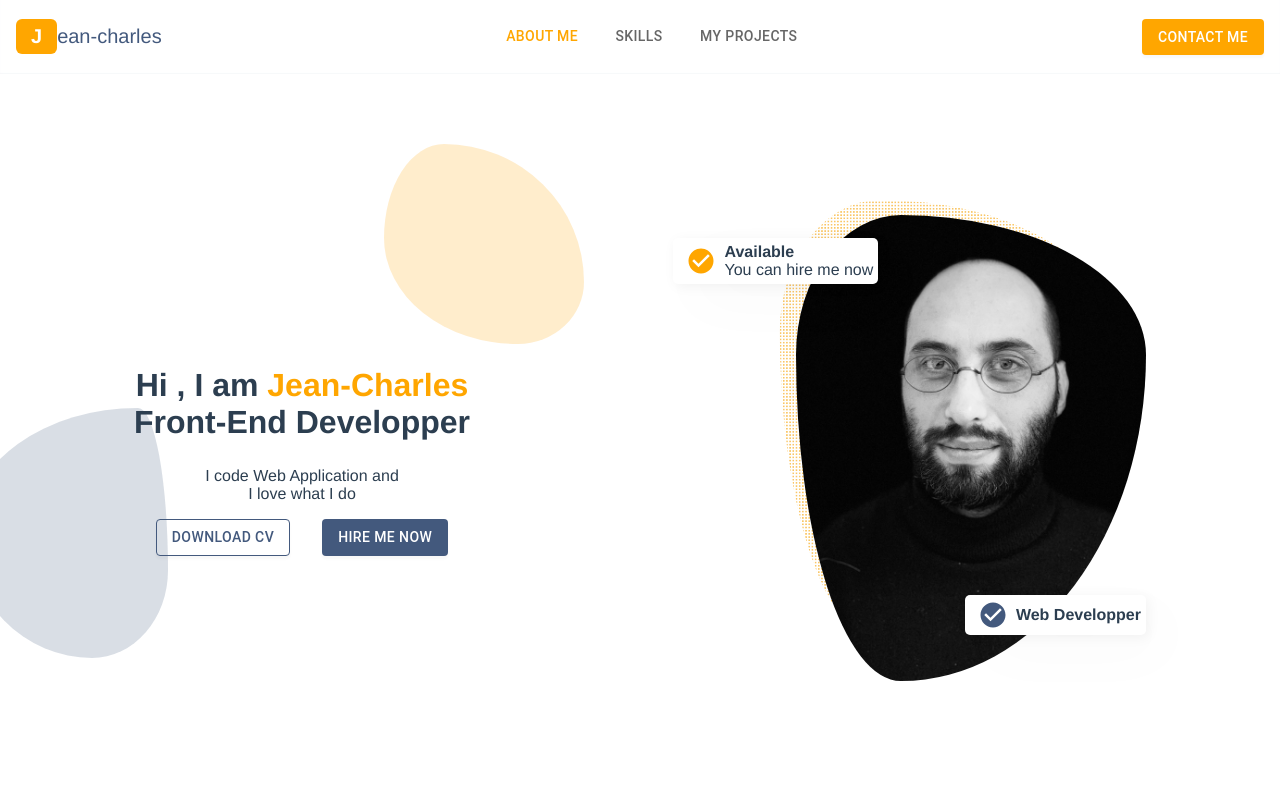
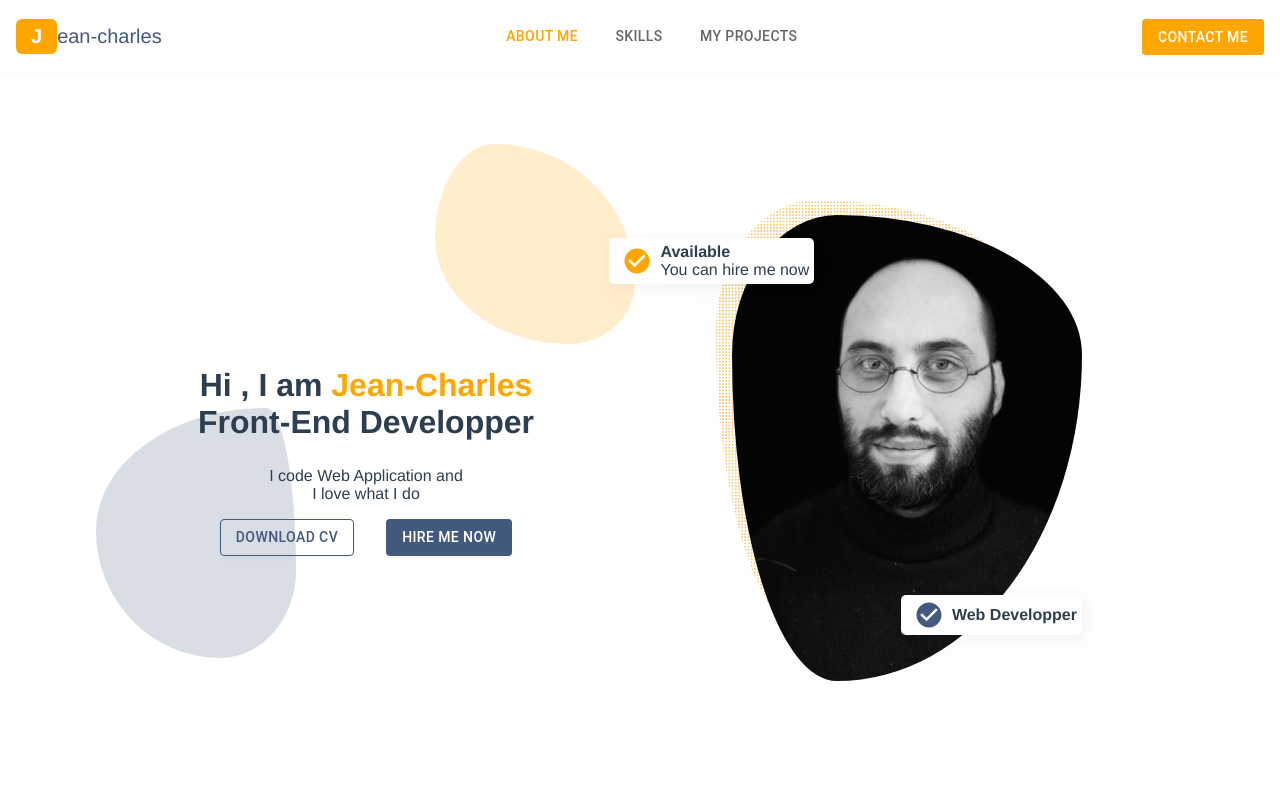
Before and after one commit to Cadegan/portfolio, a React (Create React App) app: page / in a window 1280 px wide. Shown: the top 800 px of the page. Built offline with nearby package versions, Linux system fonts and the light colour scheme; no server answers.

Commit message:
Global Section Css

```diff
--- a/src/styles/_global.css
+++ b/src/styles/_global.css
@@ -1 +1 @@
-html{font-family:Avenir,Helvetica,Arial,sans-serif;-webkit-font-smoothing:antialiased;-moz-osx-font-smoothing:grayscale;text-align:center;color:#2c3e50}body{margin:0;display:flex;flex-direction:column}#root{display:flex;flex-direction:column;min-height:100vh}main{margin-top:2rem}section{margin-bottom:4rem}
+html{font-family:Avenir,Helvetica,Arial,sans-serif;-webkit-font-smoothing:antialiased;-moz-osx-font-smoothing:grayscale;text-align:center;color:#2c3e50}body{margin:0;display:flex;flex-direction:column}#root{display:flex;flex-direction:column;min-height:100vh}main{margin-top:2rem}section{width:100%;height:100%;max-width:1024px;margin:0 auto;padding:0 4rem}
--- a/src/styles/_global.scss
+++ b/src/styles/_global.scss
@@ -25,5 +25,9 @@ main {
 }
 
 section {
-    margin-bottom: 4rem;
+    // margin-bottom: 4rem;
+    width: 100%;height: 100%;
+max-width: 1024px;
+margin: 0 auto;
+padding: 0 4rem;
 }
--- a/src/styles/main.css
+++ b/src/styles/main.css
@@ -24,7 +24,11 @@ main {
 }
 
 section {
-  margin-bottom: 4rem;
+  width: 100%;
+  height: 100%;
+  max-width: 1024px;
+  margin: 0 auto;
+  padding: 0 4rem;
 }
 
 .logo {
```
Also changed, not shown: 1 other file (tests, documents, lock files or other folders).
